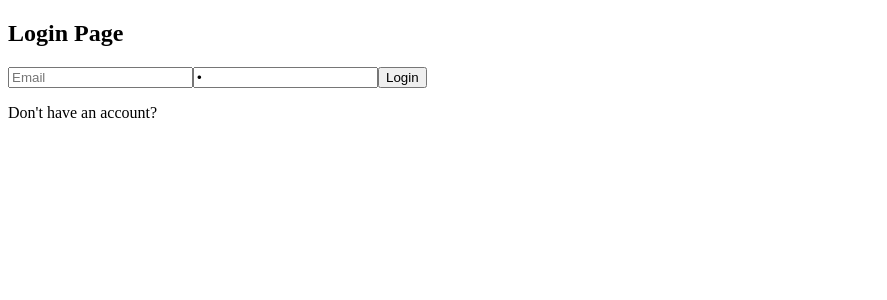
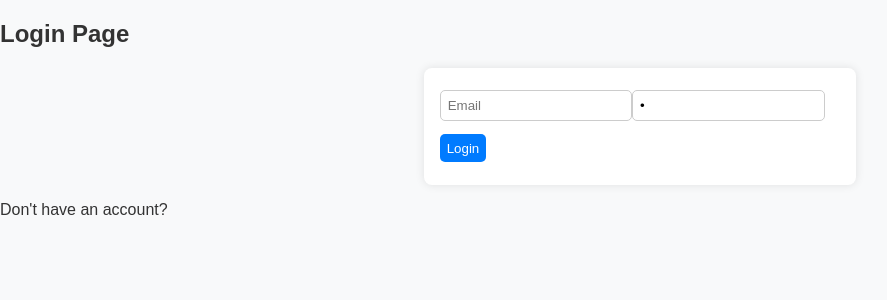
Before and after one commit to Nag-san/Task-Tracker-App, a React (Create React App) app in the folder client/: page / in a window 1280 px wide. Shown: the top 300 px of the page, without its empty margins (0-887 px from the left). Built offline with nearby package versions, Linux system fonts and the light colour scheme.

Commit message:
Added basic styling

```diff
--- a/client/src/index.js
+++ b/client/src/index.js
@@ -1,6 +1,7 @@
 import React from "react";
 import ReactDOM from "react-dom/client";
 import App from "./App.js";
+import './styles/global.css';
 import { AuthProvider } from "./context/AuthContext.js";
 
 const root = ReactDOM.createRoot(document.getElementById("root"));
--- /dev/null
+++ b/client/src/styles/global.css
@@ -0,0 +1,50 @@
+body {
+    font-family: sans-serif;
+    margin: 0;
+    padding: 0;
+    background: #f8f9fa;
+    color: #333;
+  }
+
+  input, button {
+    padding: 0.5em;
+    margin: 0.5em 0;
+    border-radius: 5px;
+    border: 1px solid #ccc;
+  }
+
+  button {
+    background-color: #007bff;
+    color: white;
+    border: none;
+    cursor: pointer;
+  }
+
+  button:hover {
+    background-color: #0056b3;
+  }
+
+  form {
+    max-width: 400px;
+    margin: auto;
+    padding: 1em;
+    background: white;
+    border-radius: 8px;
+    box-shadow: 0 0 10px rgba(0,0,0,0.1);
+  }
+
+  ul {
+    list-style: none;
+    padding: 0;
+  }
+
+  li {
+    background: white;
+    margin: 0.5em 0;
+    padding: 0.75em;
+    border-radius: 6px;
+    box-shadow: 0 1px 3px rgba(0,0,0,0.1);
+    display: flex;
+    justify-content: space-between;
+    align-items: center;
+  }
```
